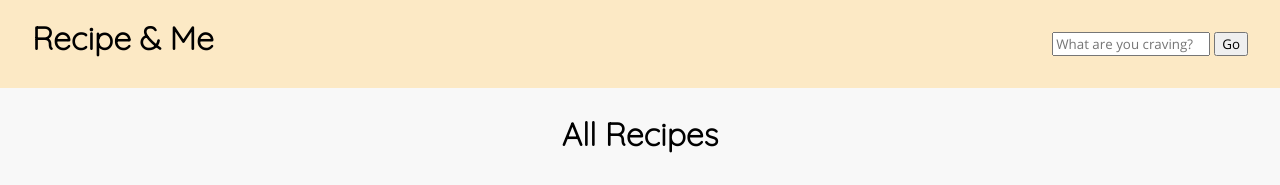
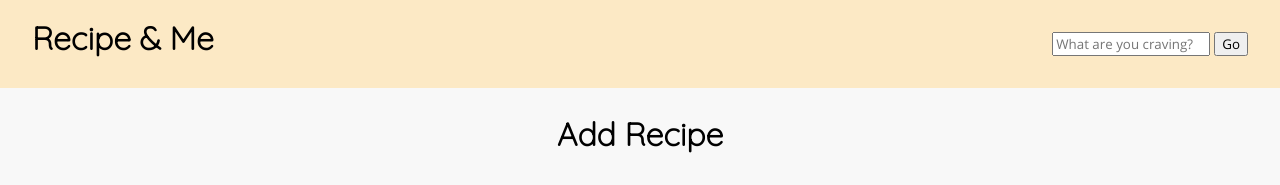
Before and after one commit to ParkerNix/IDM-232-pcn23, a PHP site: page /newrecipe.php in a window 1280 px wide. Shown: the top 185 px of the page. Run offline with PHP 8.4, Linux system fonts and the light colour scheme.

Commit message:
Wrong title oops

```diff
--- a/newrecipe.php
+++ b/newrecipe.php
@@ -11,7 +11,7 @@
 <body>
 <?php include 'includes/header.php' ?>
     <div class="body">
-        <h1 class="header">All Recipes</h1>
+        <h1 class="header">Add Recipe</h1>
         <form class="editing">
             <div class="title">
                 <h2>Title</h2>
```
